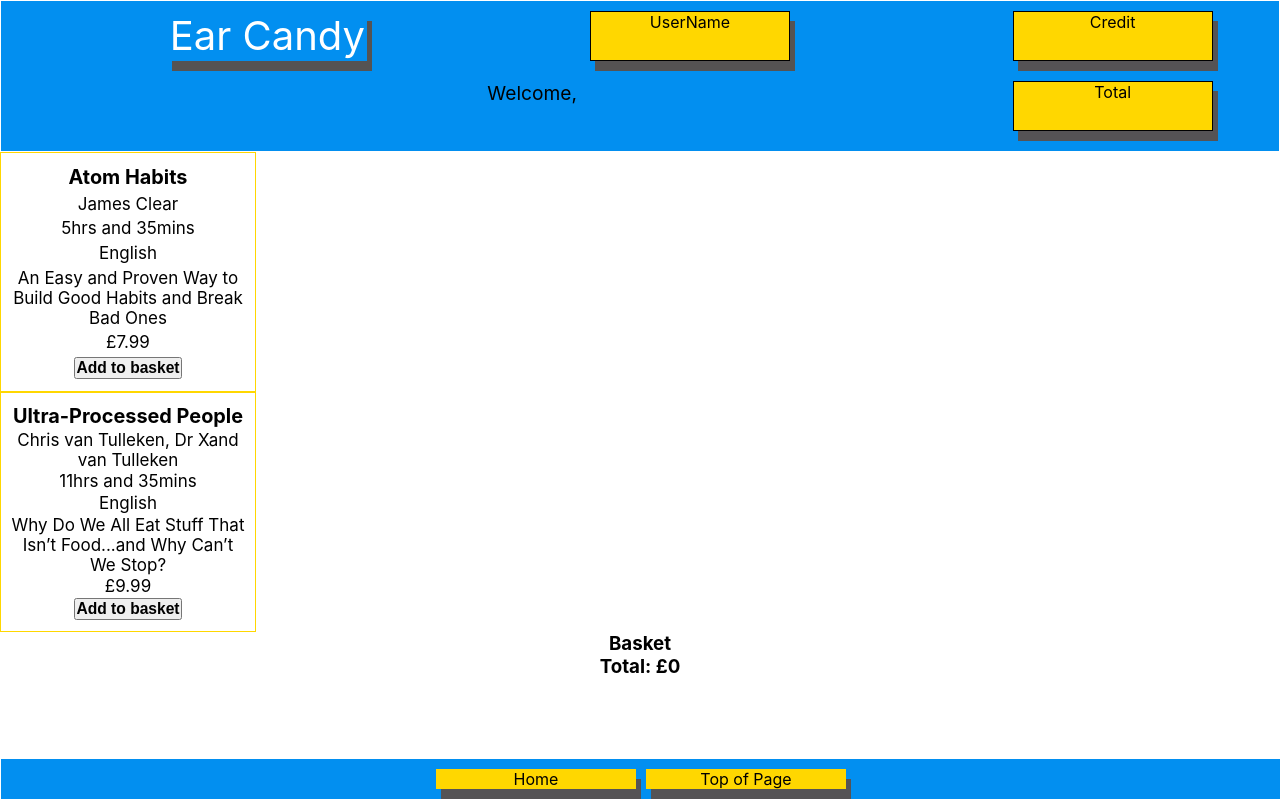
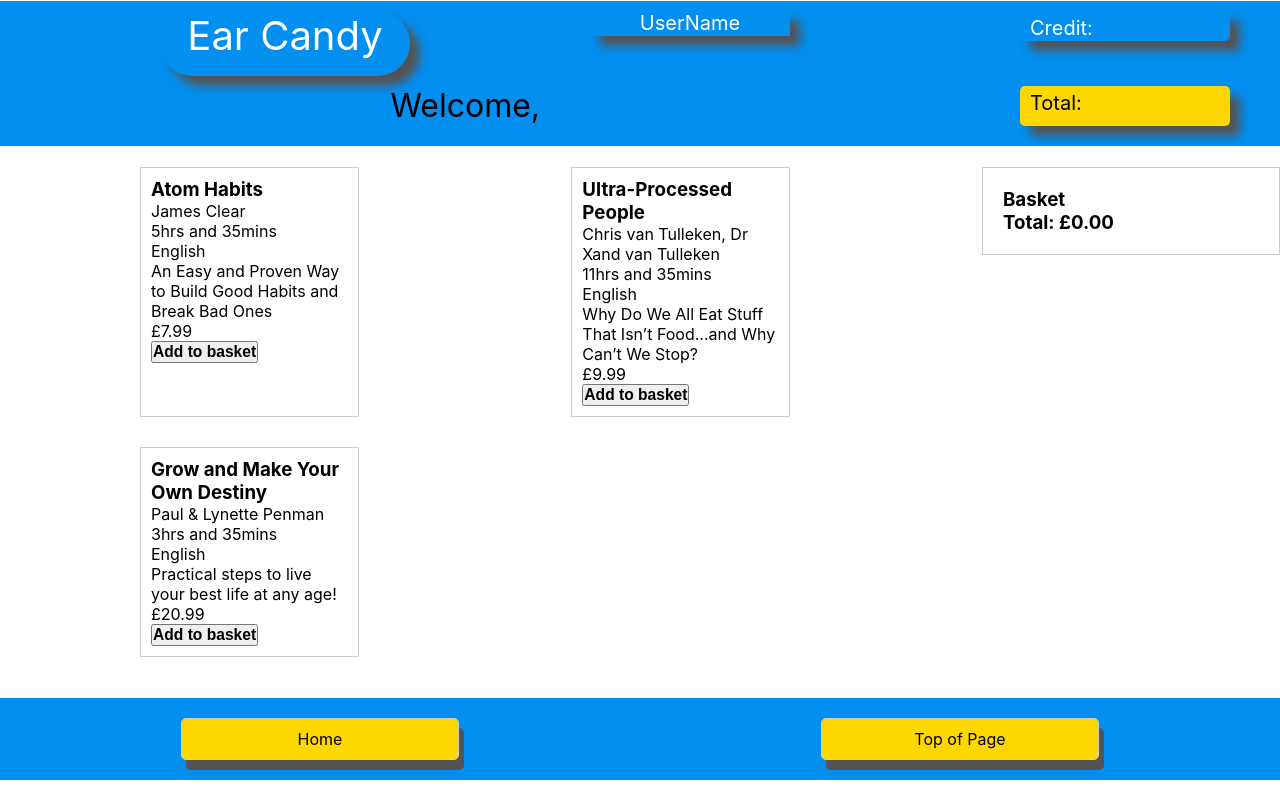
Before and after one commit to Silfr-Coder/E-Commerce-2, a React (Create React App) app in the folder e-commerce-app/: page / in a window 1280 px wide. Built offline with nearby package versions, Linux system fonts and the light colour scheme.

Commit message:
Update to include AudiobookPage

```diff
--- a/e-commerce-app/src/App.css
+++ b/e-commerce-app/src/App.css
@@ -1,25 +1,21 @@
 * {
   margin: 0;
   padding: 0;
-  box-sizing: border-box;
-}
-.App-container {
-  text-align: center;
 }
 
-.App-header {
-  background-color: offwhite;
-  min-height: 100vh;
+.App-container {
   display: flex;
   flex-direction: column;
   align-items: center;
-  justify-content: center;
-  font-size: calc(10px + 2vmin);
-  color: white;
 }
 
-.App-link {
-  color: #61dafb;
+.main-page-content {
+  display: flex;
+  justify-content: space-between;
+  align-items: flex-start;
+  max-width: 1000px;
+  width: 100%;
+  padding: 20px;
 }
 
 /* header items to be rendered */
@@ -28,6 +24,7 @@
   grid-template-columns: repeat(3, 100px);
   grid-template-rows: max-content;
   gap: 10px;
+  width: 100%;
   justify-content: space-around;
   margin: 1px;
   padding: 10px;
@@ -35,115 +32,120 @@
 }
 
 .header-logo-box {
-  width: 200px;
-  height: 50px;
-  margin-bottom: 10px;
-  margin-left: 0px;
-  margin-right: 50px;
+  position: relative;
+  width: 250px;
+  height: 65px;
+  left: 0px;
   color: white;
   font-size: 40px;
-  box-shadow: 5px 10px #555353;
+  box-shadow: 10px 10px 10px #555353;
   text-align: center;
+  border-radius: 40px;
 }
 .header-logo-box:hover {
-  color: darkmagenta;
+  color: #ffd700;
   box-shadow: 20px black;
-  opacity: 50%;
   cursor: pointer;
 }
-
 .header-username-box {
-  border: 1px solid black;
   width: 200px;
-  height: 50px;
-  margin-bottom: 10px;
-  margin-left: 0px;
-  margin-right: 50px;
-  box-shadow: 5px 10px #555353;
+  height: 25px;
+  box-shadow: 10px 10px 10px #555353;
+  font-size: 20px;
   text-align: center;
   align-items: center;
-  background-color: #ffd700;
+  color: white;
+  background-color: 028ff0;
+}
+.header-username-box:hover {
+  color: #ffd700;
+  box-shadow: 20px black;
+  cursor: pointer;
 }
 .header-credit-box {
-  border: 1px solid black;
   width: 200px;
-  height: 50px;
-  margin-bottom: 10px;
-  margin-left: 0px;
-  margin-right: 50px;
-  box-shadow: 5px 10px #555355;
-  text-align: center;
-  background-color: #ffd700;
+  height: 25px;
+  box-shadow: 10px 10px 10px #555355;
+  font-size: 20px;
+  text-align: left;
+  padding: 5px 0px 0px 10px;
+  color: white;
+  background-color: 028ff0;
+  border-radius: 5px;
+}
+.header-credit-box:hover {
+  color: #ffd700;
+  box-shadow: 20px black;
 }
 .header-welcome-box {
   width: 350px;
   height: 50px;
-
-  margin-bottom: 10px;
-  margin-left: 25vw;
-  margin-right: auto;
+  margin-left: 18vw;
   grid-column: span 2;
-  font-size: larger;
+  font-size: 32px;
   text-align: left;
-  box-shadow: 25%;
+  text-shadow: 25px;
   background-color: #028ff0;
 }
 .header-spend-summary-box {
-  border: 1px solid #000000;
   width: 200px;
-  height: 50px;
-  margin-bottom: 10px;
-  margin-left: 0px;
-  margin-right: 50px;
-  box-shadow: 5px 10px #555355;
-  text-align: center;
+  height: 35px;
+  box-shadow: 10px 10px 10px #555355;
+  border-radius: 5px;
+  font-size: 20px;
+  text-align: justify;
+  padding: 5px 0px 0px 10px;
   background-color: #ffd700;
 }
+.header-spend-summary-box:hover {
+  color: #ffd700;
+  box-shadow: 20px black;
+}
+/* main paige, audiobooks elements to be rendered */
 
+.books-container {
+  display: flex;
+  flex-wrap: wrap;
+  justify-content: space-between;
+  gap: 10px;
+  width: 65%;
+}
 .audiobook-container {
-  display: flex;
-  flex-direction: column;
-  align-items: center;
-  justify-content: space-around;
-  font-size: calc(1px + 2vmin);
-  text-wrap: wrap;
-  color: black;
-  border: 1px solid #ffd700;
+  width: calc(33.33% - 20px);
+  margin-bottom: 20px;
   padding: 10px;
-  width: 20vw;
-  height: 30vh;
-  background-color: 028ff0;
+  border: 1px solid #ccc;
+}
+
+/* basket elements to be rendered */
+.basket-container {
+  position: fixed;
+  right: 0;
+  width: 20%;
+  padding: 20px;
+  border: 1px solid #ccc;
 }
 
 /* footer items to be rendered */
 .footer-container {
-  display: grid;
-  grid-template-columns: repeat(2, 200px);
-  grid-template-rows: max-content;
-  gap: 10px;
-  justify-content: center;
-  margin: 1px;
-  background-color: #028ff0;
-  position: fixed;
-  left: 0;
-  bottom: 0;
+  display: flex;
+  justify-content: space-between;
+  align-items: center;
   width: 100%;
   text-align: center;
-  padding: 10px 0;
+  margin: 1px;
+  padding: 20px;
+  background-color: #028ff0;
 }
-.footer-home {
-  width: 200px;
-  height: 20px;
-  justify-content: center;
+.footer-home,
+.footer-top-of-page {
+  width: 20%;
+  padding: 10px;
+  margin: auto;
+  align-items: stretch;
+  border: 1px solid #ccc;
   background-color: #ffd700;
   box-shadow: 5px 10px #555355;
   text-align: center;
+  border-radius: 5px;
 }
-.footer-top-of-page {
-  width: 200px;
-  height: 20px;
-  justify-content: center;
-  background-color: #ffd700;
-  box-shadow: 5px 10px #555355;
-  text-align: center;
-}
--- a/e-commerce-app/src/App.js
+++ b/e-commerce-app/src/App.js
@@ -4,15 +4,16 @@ import { audioBookList } from "./AudioBook";
 import Header from "./Components/Header";
 import Footer from "./Components/Footer";
 import { useState } from "react";
+import AudiobookPage from "./Components/AudiobookPage";
 
 function App() {
   // setting-up the header
   const headerItems = [
     { className: "header-logo-box", text: "Ear Candy" },
     { className: "header-username-box", text: "UserName" },
-    { className: "header-credit-box", text: "Credit" },
+    { className: "header-credit-box", text: "Credit: " },
     { className: "header-welcome-box", text: "Welcome, " },
-    { className: "header-spend-summary-box", text: "Total" },
+    { className: "header-spend-summary-box", text: "Total: " },
   ];
   // setting up the footer
   const footerItems = [
@@ -40,30 +41,41 @@ function App() {
     <>
       <div className="App-container">
         <Header headerItems={headerItems} />
+        {/* display the main content here */}
+        <div className="main-page-content">
+          <div className="books-container">
             {audioBookList.map((audioBook, index) => (
-          <div key={index} className="audiobook-container">
+              <div
+                key={index}
+                className="audiobook-container"
+                onClick="<AudiobookPage />"
+              >
                 <h3>{audioBook.title}</h3>
                 <p>{audioBook.author}</p>
                 <p>{audioBook.bookLength}</p>
                 <p>{audioBook.language}</p>
                 <p>{audioBook.summary}</p>
                 <p>£{audioBook.price}</p>
-            {/* button to add audiobook to basket */}
+                {/* button to pass audiobook object directly to basket */}
                 <button onClick={() => addAudiobookToBasket(audioBook)}>
                   <h3>Add to basket</h3>
                 </button>
               </div>
             ))}
+          </div>
           <div className="basket-container">
+            {/* display the basket here */}
             <h3>Basket</h3>
             <ul>
               {basket.map((audioBook, index) => (
-              <li key={index}>{audioBook.title}</li>
+                <li key={index}>
+                  {audioBook.title}: £{audioBook.price}
+                </li>
               ))}
             </ul>
-          <h3>Total: £{total}</h3>
+            <h3>Total: £{parseFloat(total).toFixed(2)}</h3>
           </div>
-
+        </div>
         {/* display footer here */}
         <Footer footerItems={footerItems} />
       </div>
--- a/e-commerce-app/src/AudioBook.jsx
+++ b/e-commerce-app/src/AudioBook.jsx
@@ -26,9 +26,20 @@ let ultraProcessedPeople = new AudioBook(
   "English",
   "Why Do We All Eat Stuff That Isn’t Food...and Why Can’t We Stop?"
 );
-
+let growAndMakeYourOwnDestiny = new AudioBook(
+  "Grow and Make Your Own Destiny",
+  "Paul & Lynette Penman",
+  20.99,
+  "3hrs and 35mins",
+  "English",
+  "Practical steps to live your best life at any age!"
+);
 // create a list of all the books to export
-const audioBookList = [atomicHabits, ultraProcessedPeople];
+const audioBookList = [
+  atomicHabits,
+  ultraProcessedPeople,
+  growAndMakeYourOwnDestiny,
+];
 
 // export audiobookList as a named export, a list of objects as a React component
 export { audioBookList };
--- /dev/null
+++ b/e-commerce-app/src/Components/AudiobookPage.jsx
@@ -0,0 +1,18 @@
+function AudiobookPage() {
+  return (
+    <>
+      {audiobookList.map((audiobook, index) => (
+        <Audiobook
+          key={index}
+          title={audiobook.title}
+          author={audiobook.author}
+          bookLength={audiobook.bookLength}
+          language={audiobook.language}
+          summary={audiobook.summary}
+        />
+      ))}
+    </>
+  );
+}
+
+export default AudiobookPage;
```
Lines whose indentation alone changed are shown as unchanged.
